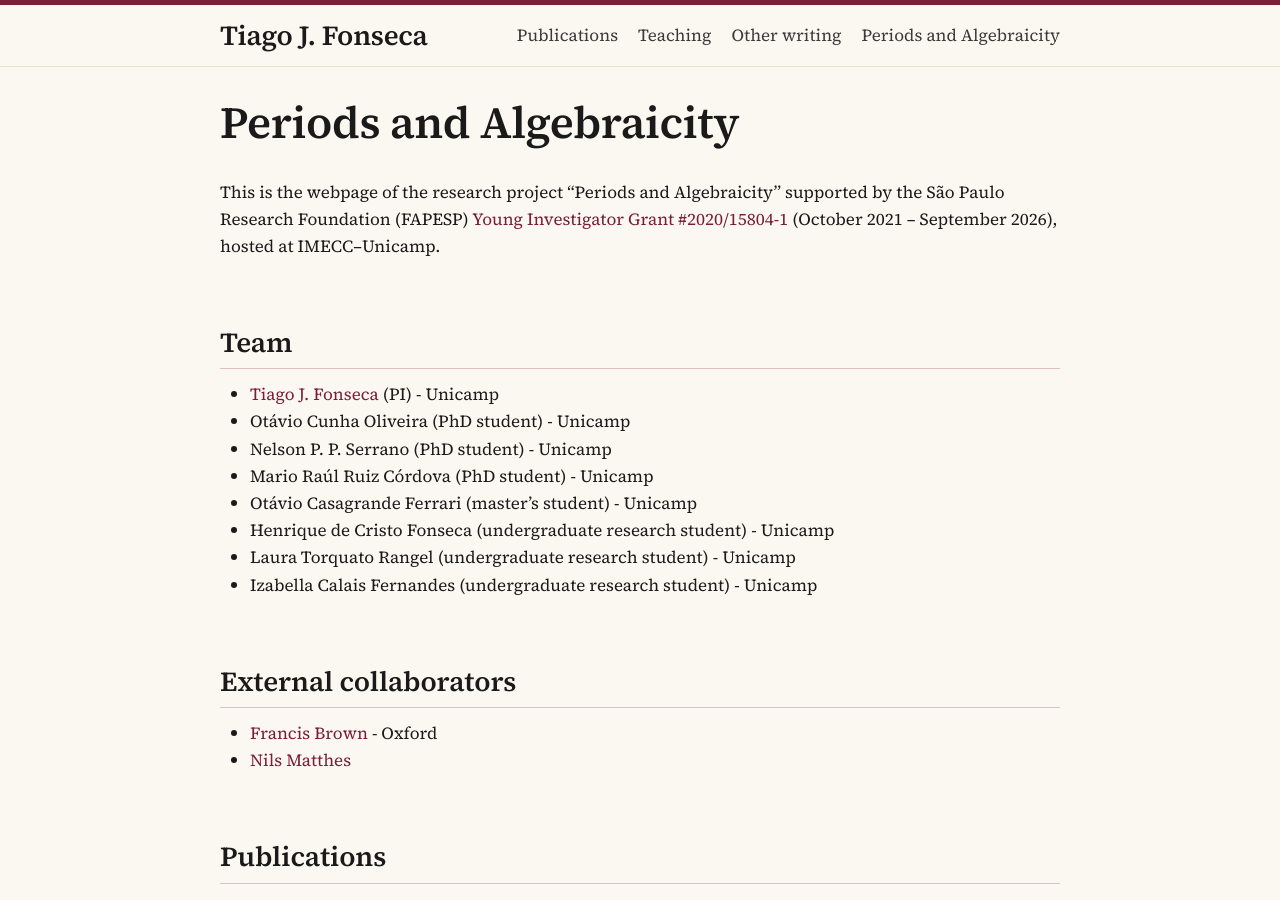
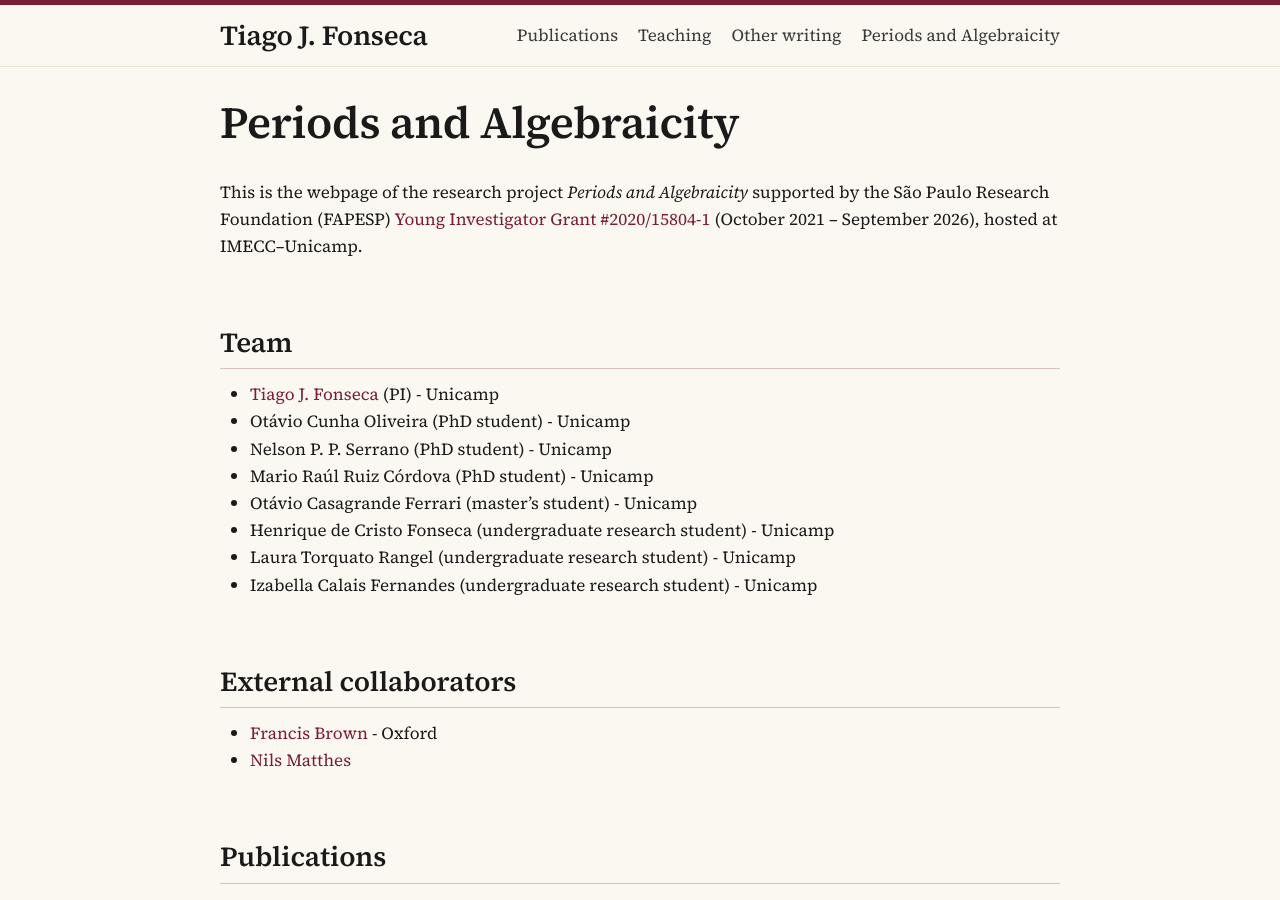
Before and after one commit to tjfonseca/tjfonseca.github.io, a Jekyll site: the page built from periods.md, in a window 1280 px wide and 900 px high. Built offline with Jekyll 4.4.1, drawn with Linux system fonts in a browser that asks for light colours.

```diff
--- a/periods.md
+++ b/periods.md
@@ -4,7 +4,7 @@ title: Periods and Algebraicity
 permalink: /periods/
 ---
 
-This is the webpage of the research project “Periods and Algebraicity” supported by the São Paulo Research Foundation (FAPESP) [Young Investigator Grant #2020/15804-1](https://bv.fapesp.br/en/auxilios/108313/periods-and-algebraicity/) (October 2021 – September 2026), hosted at IMECC–Unicamp.
+This is the webpage of the research project <i>Periods and Algebraicity</i> supported by the São Paulo Research Foundation (FAPESP) [Young Investigator Grant #2020/15804-1](https://bv.fapesp.br/en/auxilios/108313/periods-and-algebraicity/) (October 2021 – September 2026), hosted at IMECC–Unicamp.
 
 <h3 class="pub-section">Team</h3>
 
```
